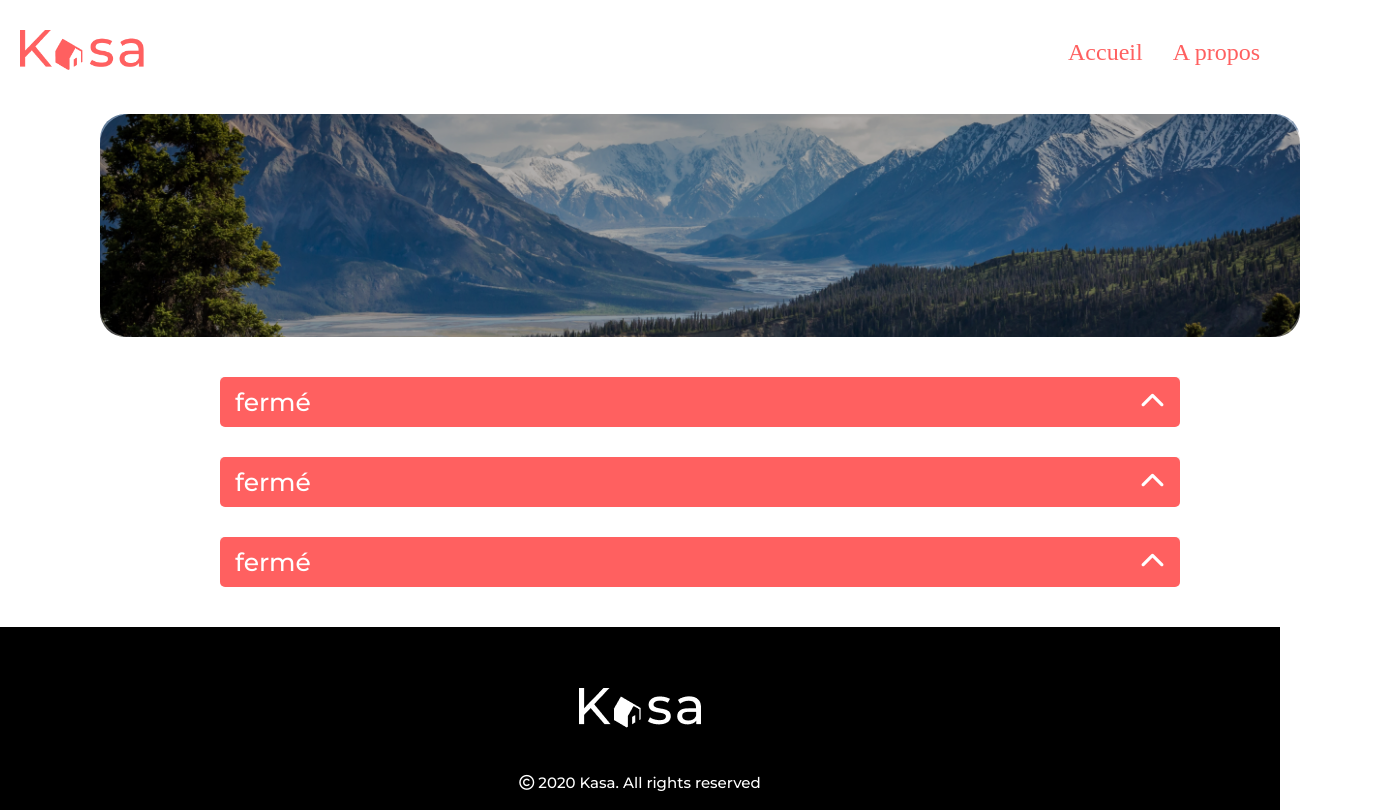
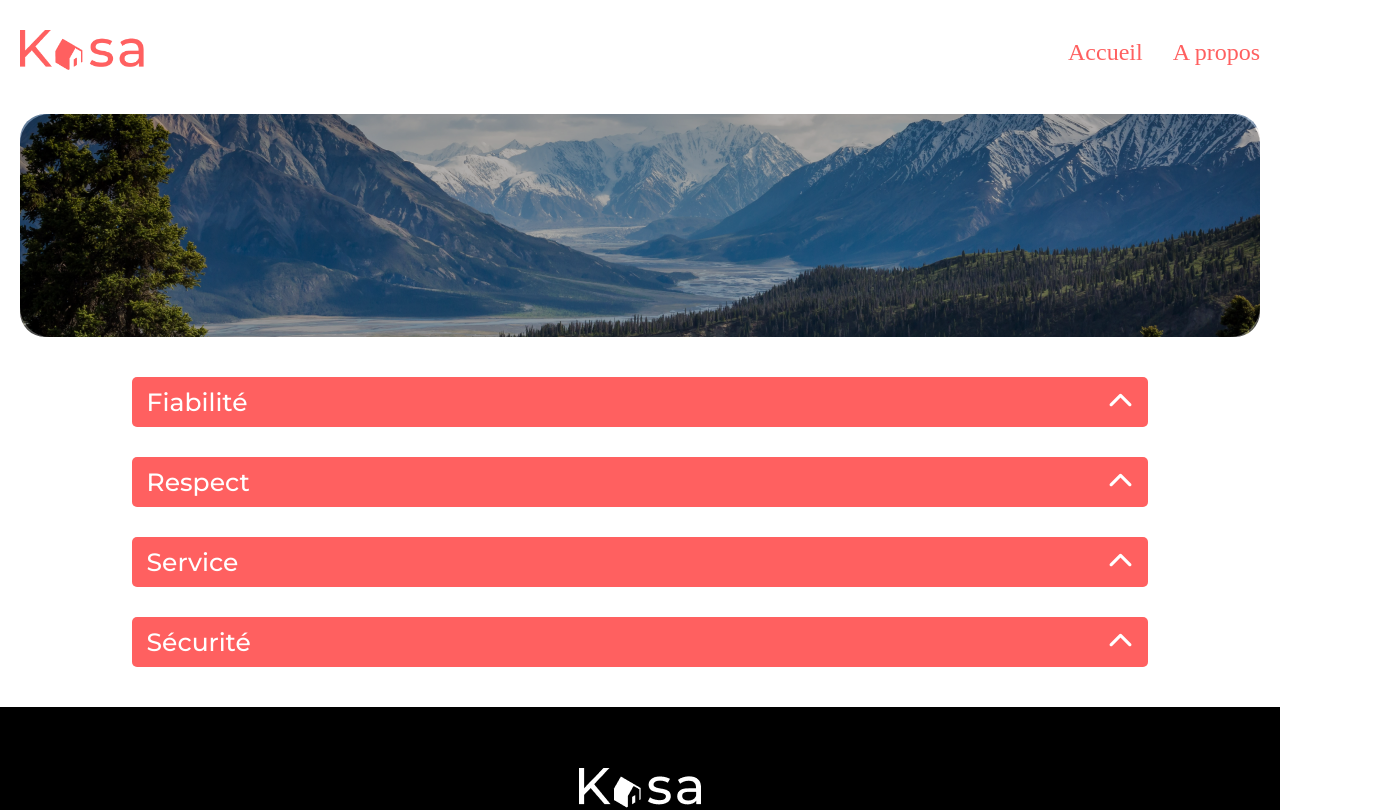
Before and after one commit to rjm62/Kasa, a React (Create React App) app: page /About in a window 1280 px wide. Shown: the top 810 px of the page, 1400 px wide, since content can reach past the window. Built offline with nearby package versions, Linux system fonts and the light colour scheme; a web font is replaced by a local one.

Commit message:
mise à jour pour essai github pages

```diff
--- a/package.json
+++ b/package.json
@@ -1,4 +1,5 @@
 {
+  "homepage": "https://rjm62.github.io/Kasa",
   "name": "kasa",
   "version": "0.1.0",
   "private": true,
@@ -16,7 +17,8 @@
     "start": "react-scripts start",
     "build": "react-scripts build",
     "test": "react-scripts test",
-    "eject": "react-scripts eject"
+    "eject": "react-scripts eject",
+    "deploy":"gh-pages -d build"
   },
   "eslintConfig": {
     "extends": [
@@ -37,6 +39,7 @@
     ]
   },
   "devDependencies": {
+    "gh-pages": "^6.0.0",
     "prettier": "^3.0.3"
   }
 }
--- a/src/components/Collapse/Collapse.jsx
+++ b/src/components/Collapse/Collapse.jsx
@@ -1,27 +1,26 @@
 import { useState } from 'react'
 import '../../style/Collapse.css'
 
-function Collapse({oups}) {
+function Collapse({text, title}) {
     const [isOpenCollapse, setIsOpenCollapse] = useState(false);
 
     return isOpenCollapse ? (
         <div className='collapse'>
             <div className="collapseOrder" onClick={() => setIsOpenCollapse(false)}>
-                <p className='collapseTitle'>ouvert</p>
+                <p className='collapseTitle'>{title}</p>
                 <button  className="collapseIcon rotateOpeningIcon"><i class="fa-solid fa-chevron-down"></i></button>
             </div>
             <div className='collapseContent appearanceContent'>
-                <p>{oups}</p>
+                <p>{text}</p>
             </div>
         </div>
         ): (
         <div className='collapse'>
             <div className="collapseOrder"onClick={() => setIsOpenCollapse(true)}>
-                <p className='collapseTitle'>fermé</p>
+                <p className='collapseTitle'>{title}</p>
                 <button  className="collapseIcon rotateClosingIcon" ><i class="fa-solid fa-chevron-up"></i></button>
             </div>
                 <div className='collapseContent disappearanceContent'></div>
-
         </div>
 
             )
--- a/src/datas/aboutDatas.js
+++ b/src/datas/aboutDatas.js
@@ -1,3 +1,7 @@
-const colls = [{id:1, text:"bonjour"}, {id:2, text:"bonsoir"}, {id:3, text:"au revoir"}]
+const colls = [{id:1, title:"Fiabilité", text:"Les annonces postées sur Kasa garantissent une fiabilité totale. Les photos sont conformes aux logements, et toutes les informations sont régulièrement vérififiées par nos équipent."},
+ {id:1, title:"Respect", text:"La bienveillance fait partie des valeurs fodatrices de Kasa. Tout comportement discriminatoire ou de perturbation du voisinage entrainera une exclusion de notre plateforme."},
+  {id:3, title: "Service", text:"Nos équipes se tiennent à votre disposition pour vous fournir une expérience parfaite. N'hésitez pas à nous contacter si vous avez la moindre question."},
+  {id:4, title:"Sécurité", text:"la sécurité est la priorité de Kasa. Aussi bien pour nos hôtes que pour les voyageurs, chaque logement correspond aux critères de sécurité établis par nos service. En laissant une note aussi bien à l'hôte qu'au locataire, cela permet à nos équipes de vérifier que les standards sont bien respectés. Nous organisons également des ateliers sur la sécurité domestique pour nos hôtes."}
+]
 
 export default colls
--- a/src/pages/About/About.jsx
+++ b/src/pages/About/About.jsx
@@ -12,7 +12,7 @@ function About() {
             <Banner image= {aboutBannerPicture} comment= {""} />
             { colls.map((coll) => {
                 return (
-                    <Collapse oups={coll.text}/>
+                    <Collapse title={coll.title} text={coll.text}/>
 
                 )
             })}
--- a/src/style/About.css
+++ b/src/style/About.css
@@ -8,9 +8,11 @@
     display: block;
     justify-content: center;
     align-items: center;
-    width: 1400px;
+    /* max-width: 1400px;
+    width: 100%;
     padding:0 100px;
-    height:auto;
+    height:auto; */
+    padding: 0 15px;
     margin: 0;
     margin-bottom: 40px;
 }
--- a/src/style/Collapse.css
+++ b/src/style/Collapse.css
@@ -1,16 +1,17 @@
 .collapse {
 display: block;
 width: 100%;
-max-width: 1440px;
+max-width: 1240px;
 margin: 30px auto;
 overflow: hidden;
+line-height: 25px;
 }
 
 .collapseOrder {
     display: flex;
     justify-content: space-between;
     align-items: center;
-    width: 80%;
+    width: 82%;
     height: 50px;
     margin:auto;
     padding: 0 15px;
@@ -29,6 +30,7 @@ overflow: hidden;
     position:relative;
     font-size: 25px;
     color: #ffffff;
+    cursor: pointer;;
     background-color: #ff6060;
     border: none;
 }
@@ -54,11 +56,13 @@ overflow: hidden;
 .collapseContent {
     position: relative;
     z-index: -1;
-    width: 80%;
+    width: 82%;
     max-width: 1440px;
-    min-height: 30px;
-    height: 100px;
+    min-height: 40px;
+    font-size: 17px;
+    height: auto;
     margin: auto;
+    padding: 20px;
     border-radius: 5px;
     background-color:#f6f6f6;
     overflow: hidden;
@@ -69,7 +73,7 @@ overflow: hidden;
 }
 
 @keyframes appearance {
-    from {margin-top: -100px}
+    from {margin-top: -30px}
     to {margin-top: 0;}
 }
 
@@ -79,5 +83,15 @@ overflow: hidden;
 
 @keyframes disappearance {
     from {margin-top: 0}
-    to {margin-top: -100px;}
+    to {margin-top: -40px;}
 }
+
+@media screen and (max-width:768px)and (min-width:320px) {
+    .collapseTitle, .collapseIcon {
+        font-size: 20px;
+    }
+
+    .collapseContent {
+        font-size: 15px;
+    }
+}
```
Also changed, not shown: 1 other file (tests, documents, lock files or other folders).
